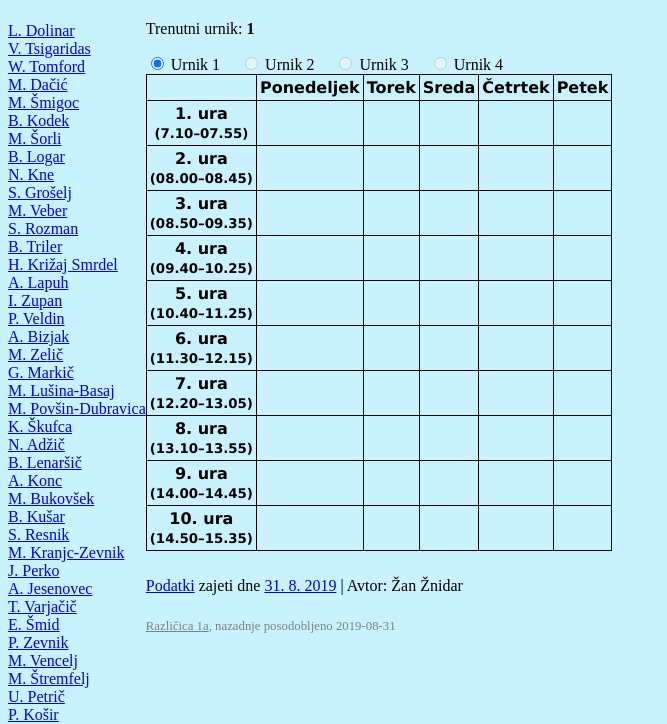
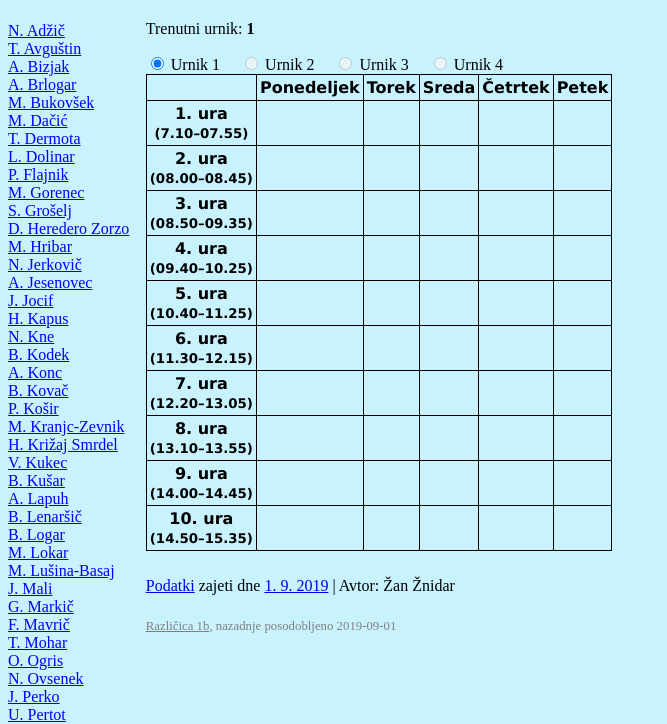
Before and after one commit to zznidar/gimkr, a plain HTML site: page urniki-prof/index.html in a window 1280 px wide. Shown: the part 61-785 px from the top of the page, without its empty margins (0-667 px from the left). Drawn offline with Linux system fonts and the light colour scheme.

Commit message:
Alphabetically order profesorji

```diff
--- a/urniki-prof/Urniki_profesorjev.js
+++ b/urniki-prof/Urniki_profesorjev.js
@@ -1,6 +1,6 @@
 // Urniki profesorjev GimKr
 // Podatki zajeti 2019-08-31
-// Nazadnje posodobljeno 2019-08-31
+// Nazadnje posodobljeno 2019-09-01
 /* Avtor: Žan Žnidar */
 
 profesorji = document.getElementById("profesorji");
@@ -12,7 +12,13 @@ var o = [
 			{"":[], "M. Zalokar":[[["5"],["5"],[],[],[],[],[],[],[],[]],[[],[],[],[],[],[],[],[],[],[]],[[],[],[],[],[],[],[],[],[],[]],[[],[],[],[],[],[],["5"],["5"],[],[]],[[],[],[],[],[],[],[],[],[],[]]],"T. Mohar":[[[],[],[],[],[],[],[],[],[],[]],[["5"],["5"],[],[],[],[],[],[],[],[]],[[],[],[],[],["5"],["5"],[],[],[],[]],[[],[],["5"],[],["5"],["5"],[],[],[],[]],[[],["5"],["5"],["5"],[],[],[],[],[],[]]],"P. Flajnik":[[[],[],["5"],["5"],["5"],["5"],[],[],[],[]],[[],[],[],[],[],[],["5"],["5"],[],["5"]],[["5"],["5"],[],[],[],[],[],[],[],[]],[[],[],[],[],[],[],[],[],[],[]],[["5"],[],[],[],[],[],[],[],[],[]]],"V. Tsigaridas":[[[],[],[],[],[],[],["5"],["5"],[],[]],[[],[],["5"],["5"],[],["5"],[],[],[],[]],[[],[],[],[],[],[],[],[],[],[]],[["5"],["5"],[],["5"],[],[],[],[],[],[]],[[],[],[],[],[],[],[],[],[],[]]]}
 		]
 
-Object.keys(o[0]).forEach(function(profesor) {
+Object.keys(o[0]).sort(function(a, b) {
+  if (a.replace("Č", "Čžžž").replace("Š", "Sžžž").split(". ")[1] < b.replace("Č", "Čžžž").replace("Š", "Sžžž").split(". ")[1]) {
+    return -1;
+  } else {
+    return 1;
+  }
+}).forEach(function(profesor) {
     console.log(profesor); // Add adjacent html oz. create element
 	profesorji.insertAdjacentHTML("beforeend", "<span class='wannabelink' onclick='prikaz(&quot;"+profesor+"&quot;)'>" + profesor + "</span><br/>"); // Klik na link profesorja bo poklical funkicjo prikaz(profesor)
 });
--- a/urniki-prof/index.html
+++ b/urniki-prof/index.html
@@ -69,8 +69,8 @@ span.wannabelink {
 
 
 <br>
-<p style="margin-top: 0.5em; margin-bottom: 1.5em"><a href="http://www.gimkr.si/urniki">Podatki</a> zajeti dne <a href="https://www.easistent.com/urniki/56149a5b3eb5cbefdaf9c9ded39a80c8c31d8f33/ucilnice/652150">31.&nbsp;8.&nbsp;2019</a> | Avtor: Žan&nbsp;Žnidar</p>
-<p style="color:gray; font-size:0.8em"><a href="https://raw.githubusercontent.com/zznidar/gimkr/master/urniki-prof/changes" style="text-decoration: underline; color: gray;">Različica 1a</a>, nazadnje posodobljeno 2019-08-31</p> <!-- verzija -->
+<p style="margin-top: 0.5em; margin-bottom: 1.5em"><a href="http://www.gimkr.si/urniki">Podatki</a> zajeti dne <a href="https://www.easistent.com/urniki/56149a5b3eb5cbefdaf9c9ded39a80c8c31d8f33/ucilnice/652150">1.&nbsp;9.&nbsp;2019</a> | Avtor: Žan&nbsp;Žnidar</p>
+<p style="color:gray; font-size:0.8em"><a href="https://raw.githubusercontent.com/zznidar/gimkr/master/urniki-prof/changes" style="text-decoration: underline; color: gray;">Različica 1b</a>, nazadnje posodobljeno 2019-09-01</p> <!-- verzija -->
 
 
 </div>
```
